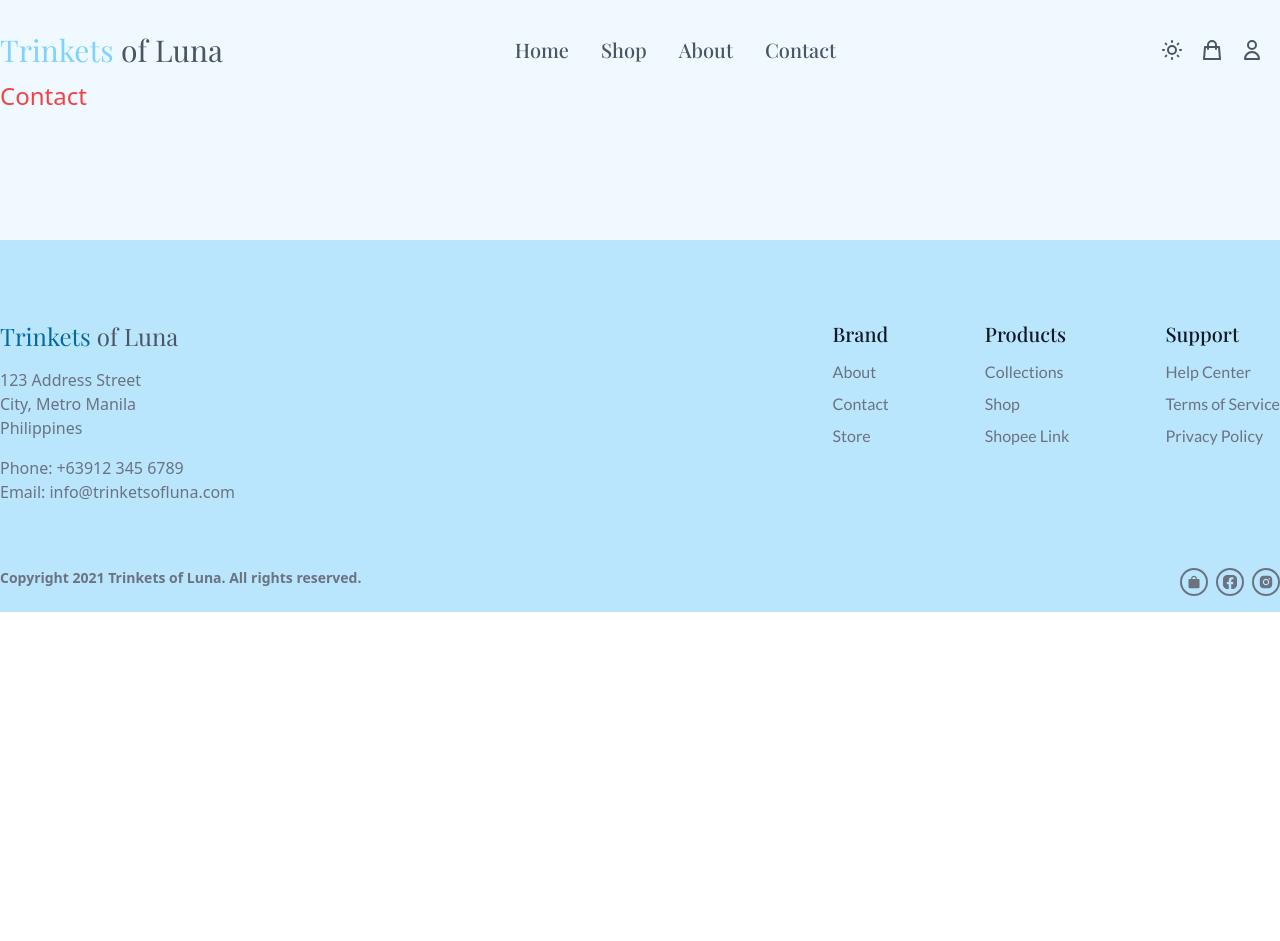
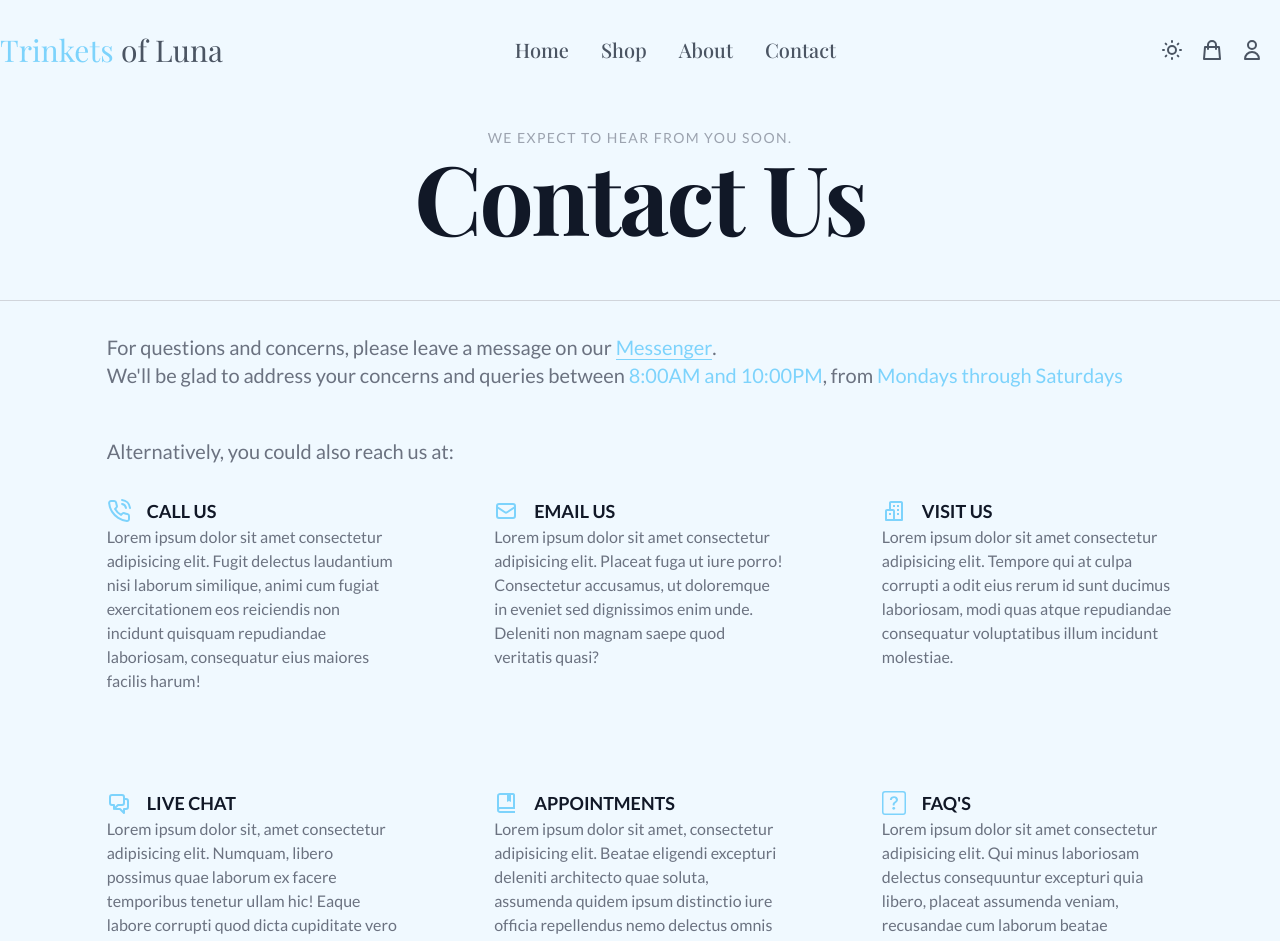
Before and after one commit to cedricquitor/trinketsofluna-ecommerce-web-app, a React (Create React App) app: page /contact in a window 1280 px wide. Shown: the top 941 px of the page. Before the commit the page ends 800 px from the top, so only its background shows below. Built offline with nearby package versions, Linux system fonts and the light colour scheme.

Commit message:
Added Contact & About

```diff
--- /dev/null
+++ b/src/components/AboutUs.jsx
@@ -0,0 +1,26 @@
+import React from "react";
+
+const AboutUs = () => {
+  return (
+    <div className="mt-12 mx-auto container">
+      <div className="pb-14 text-center border-b-[1px] border-gray-300">
+        <p className="text-gray-400 text-sm font-lato uppercase tracking-widest">Trinket of Luna's Story</p>
+        <h1 className="font-playfair font-bold text-8xl tracking-tight text-gray-900">About Us</h1>
+      </div>
+      <div className="mt-8 w-5/6 mx-auto">
+        <h2 className="font-playfair font-semibold text-4xl tracking-tight text-gray-900">Who are we?</h2>
+        <p className="mt-4 font-lato text-gray-500 text-lg">Lorem ipsum dolor sit amet consectetur adipisicing elit. Magni ex quas facilis. Corporis quidem quo debitis, doloremque inventore non molestias, voluptatibus iusto temporibus ab possimus? Sint impedit harum pariatur. Iste? Lorem ipsum dolor sit amet, consectetur adipisicing elit. Repellat beatae eos autem maiores obcaecati necessitatibus eaque provident odit veniam laudantium. Odio quae consequatur non quos ducimus doloremque sapiente amet quidem?</p>
+      </div>
+      <div className="mt-8 w-5/6 mx-auto">
+        <h2 className="font-playfair font-semibold text-4xl tracking-tight text-gray-900">Vision</h2>
+        <p className="mt-4 font-lato text-gray-500 text-lg">Lorem ipsum dolor sit amet consectetur adipisicing elit. Nulla esse accusamus voluptatibus, quidem in nemo ratione ducimus veritatis exercitationem magnam iure commodi modi. Similique culpa quas expedita! Nam, unde minus.</p>
+      </div>
+      <div className="mt-8 w-5/6 mx-auto">
+        <h2 className="font-playfair font-semibold text-4xl tracking-tight text-gray-900">Mission</h2>
+        <p className="mt-4 font-lato text-gray-500 text-lg">Lorem ipsum dolor sit amet consectetur, adipisicing elit. Et quasi ea architecto tenetur iusto, sequi alias, dicta reiciendis odit mollitia asperiores blanditiis labore. Quos perspiciatis mollitia cum blanditiis labore reiciendis!</p>
+      </div>
+    </div>
+  );
+};
+
+export default AboutUs;
--- /dev/null
+++ b/src/components/ContactUs.jsx
@@ -0,0 +1,75 @@
+import React from "react";
+import { FiPhoneCall } from "react-icons/fi";
+import { HiOutlineMail, HiOutlineChatAlt2 } from "react-icons/hi";
+import { BiBuildings, BiBookBookmark } from "react-icons/bi";
+import { BsQuestionSquare } from "react-icons/bs";
+
+const ContactUs = () => {
+  return (
+    <div className="mt-12 mx-auto container">
+      <div className="pb-14 text-center border-b-[1px] border-gray-300">
+        <p className="text-gray-400 text-sm font-lato uppercase tracking-widest">We expect to hear from you soon.</p>
+        <h1 className="font-playfair font-bold text-8xl tracking-tight text-gray-900">Contact Us</h1>
+      </div>
+      <div className="mt-8 w-5/6 mx-auto">
+        <p className="mt-4 font-lato text-gray-500 text-xl">
+          For questions and concerns, please leave a message on our
+          <a href="https://www.facebook.com/messages/t/218950794836813" target="_new" className="ml-1 font-medium text-sky-300 transition border-b-[1px] border-sky-300 hover:text-sky-500 hover:border-sky-500 active:text-sky-600 active:border-sky-600">
+            Messenger
+          </a>
+          .
+        </p>
+        <p className="font-lato text-gray-500 text-xl">
+          We'll be glad to address your concerns and queries between <span className="font-medium text-sky-300">8:00AM and 10:00PM</span>, from <span className="font-medium text-sky-300">Mondays through Saturdays</span>
+        </p>
+        <p className="mt-12 font-lato text-gray-500 text-xl">Alternatively, you could also reach us at:</p>
+        <div className="grid grid-cols-3 gap-24 mt-8">
+          <div>
+            <div className="flex">
+              <FiPhoneCall className="w-6 h-6 mr-4 my-auto text-sky-300" />
+              <h2 className="font-lato font-semibold text-lg text-gray-900 uppercase">Call Us</h2>
+            </div>
+            <p className="font-lato text-gray-500 ">Lorem ipsum dolor sit amet consectetur adipisicing elit. Fugit delectus laudantium nisi laborum similique, animi cum fugiat exercitationem eos reiciendis non incidunt quisquam repudiandae laboriosam, consequatur eius maiores facilis harum!</p>
+          </div>
+          <div>
+            <div className="flex">
+              <HiOutlineMail className="w-6 h-6 mr-4 my-auto text-sky-300" />
+              <h2 className="font-lato font-semibold text-lg text-gray-900 uppercase">Email Us</h2>
+            </div>
+            <p className="font-lato text-gray-500">Lorem ipsum dolor sit amet consectetur adipisicing elit. Placeat fuga ut iure porro! Consectetur accusamus, ut doloremque in eveniet sed dignissimos enim unde. Deleniti non magnam saepe quod veritatis quasi?</p>
+          </div>
+          <div>
+            <div className="flex">
+              <BiBuildings className="w-6 h-6 mr-4 my-auto text-sky-300" />
+              <h2 className="font-lato font-semibold text-lg text-gray-900 uppercase">Visit Us</h2>
+            </div>
+            <p className="font-lato text-gray-500">Lorem ipsum dolor sit amet consectetur adipisicing elit. Tempore qui at culpa corrupti a odit eius rerum id sunt ducimus laboriosam, modi quas atque repudiandae consequatur voluptatibus illum incidunt molestiae.</p>
+          </div>
+          <div>
+            <div className="flex">
+              <HiOutlineChatAlt2 className="w-6 h-6 mr-4 my-auto text-sky-300" />
+              <h2 className="font-lato font-semibold text-lg text-gray-900 uppercase">Live Chat</h2>
+            </div>
+            <p className="font-lato text-gray-500">Lorem ipsum dolor sit, amet consectetur adipisicing elit. Numquam, libero possimus quae laborum ex facere temporibus tenetur ullam hic! Eaque labore corrupti quod dicta cupiditate vero voluptatibus. Deserunt, itaque in.</p>
+          </div>
+          <div>
+            <div className="flex">
+              <BiBookBookmark className="w-6 h-6 mr-4 my-auto text-sky-300" />
+              <h2 className="font-lato font-semibold text-lg text-gray-900 uppercase">Appointments</h2>
+            </div>
+            <p className="font-lato text-gray-500">Lorem ipsum dolor sit amet, consectetur adipisicing elit. Beatae eligendi excepturi deleniti architecto quae soluta, assumenda quidem ipsum distinctio iure officia repellendus nemo delectus omnis id itaque hic, vero incidunt!</p>
+          </div>
+          <div>
+            <div className="flex">
+              <BsQuestionSquare className="w-6 h-6 mr-4 my-auto text-sky-300" />
+              <h2 className="font-lato font-semibold text-lg text-gray-900 uppercase">FAQ's</h2>
+            </div>
+            <p className="font-lato text-gray-500">Lorem ipsum dolor sit amet consectetur adipisicing elit. Qui minus laboriosam delectus consequuntur excepturi quia libero, placeat assumenda veniam, recusandae cum laborum beatae voluptatibus in ducimus possimus odio quas totam.</p>
+          </div>
+        </div>
+      </div>
+    </div>
+  );
+};
+
+export default ContactUs;
--- a/src/layouts/MainLayout.jsx
+++ b/src/layouts/MainLayout.jsx
@@ -4,7 +4,7 @@ import Footer from "../components/Footer";
 
 const MainLayout = (props) => {
   return (
-    <div className="bg-sky-50 flex flex-col flex-between">
+    <div className="bg-sky-50 flex flex-col justify-between">
       <Navbar />
       <div className="my-20">{props.children}</div>
       <Footer />
--- a/src/pages/About.jsx
+++ b/src/pages/About.jsx
@@ -1,10 +1,11 @@
 import React from "react";
+import AboutUs from "../components/AboutUs";
 
 const About = () => {
   return (
-    <div>
-      <h1 className="text-2xl text-red-500">About</h1>
-    </div>
+    <>
+      <AboutUs />
+    </>
   );
 };
 
--- a/src/pages/Contact.jsx
+++ b/src/pages/Contact.jsx
@@ -1,10 +1,11 @@
 import React from "react";
+import ContactUs from "../components/ContactUs";
 
 const Contact = () => {
   return (
-    <div>
-      <h1 className="text-2xl text-red-500">Contact</h1>
-    </div>
+    <>
+      <ContactUs />
+    </>
   );
 };
 
--- a/src/pages/index.jsx
+++ b/src/pages/index.jsx
@@ -1,9 +1,10 @@
 import React from "react";
 import Hero from "../components/Hero";
+import Incentives from "../components/Incentives";
 import Collections from "../components/Collections";
 import Slider from "../components/Slider";
 import Personalize from "../components/Personalize";
-import Incentives from "../components/Incentives";
+import FrequentlyAskedQuestions from "../components/FrequenlyAskedQuestions";
 
 const Home = () => {
   return (
@@ -13,6 +14,7 @@ const Home = () => {
       <Collections />
       <Slider />
       <Personalize />
+      <FrequentlyAskedQuestions />
     </div>
   );
 };
```
